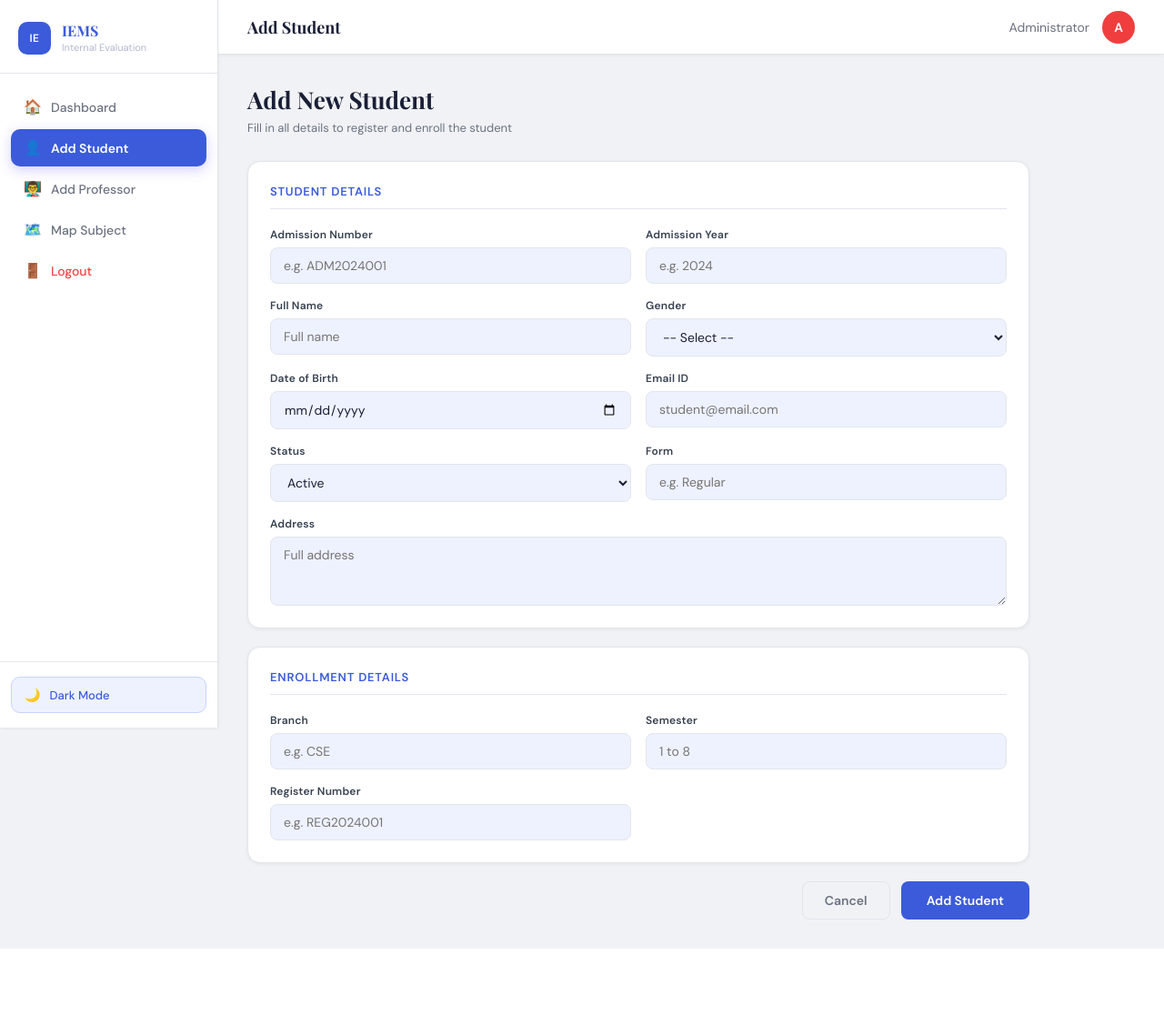
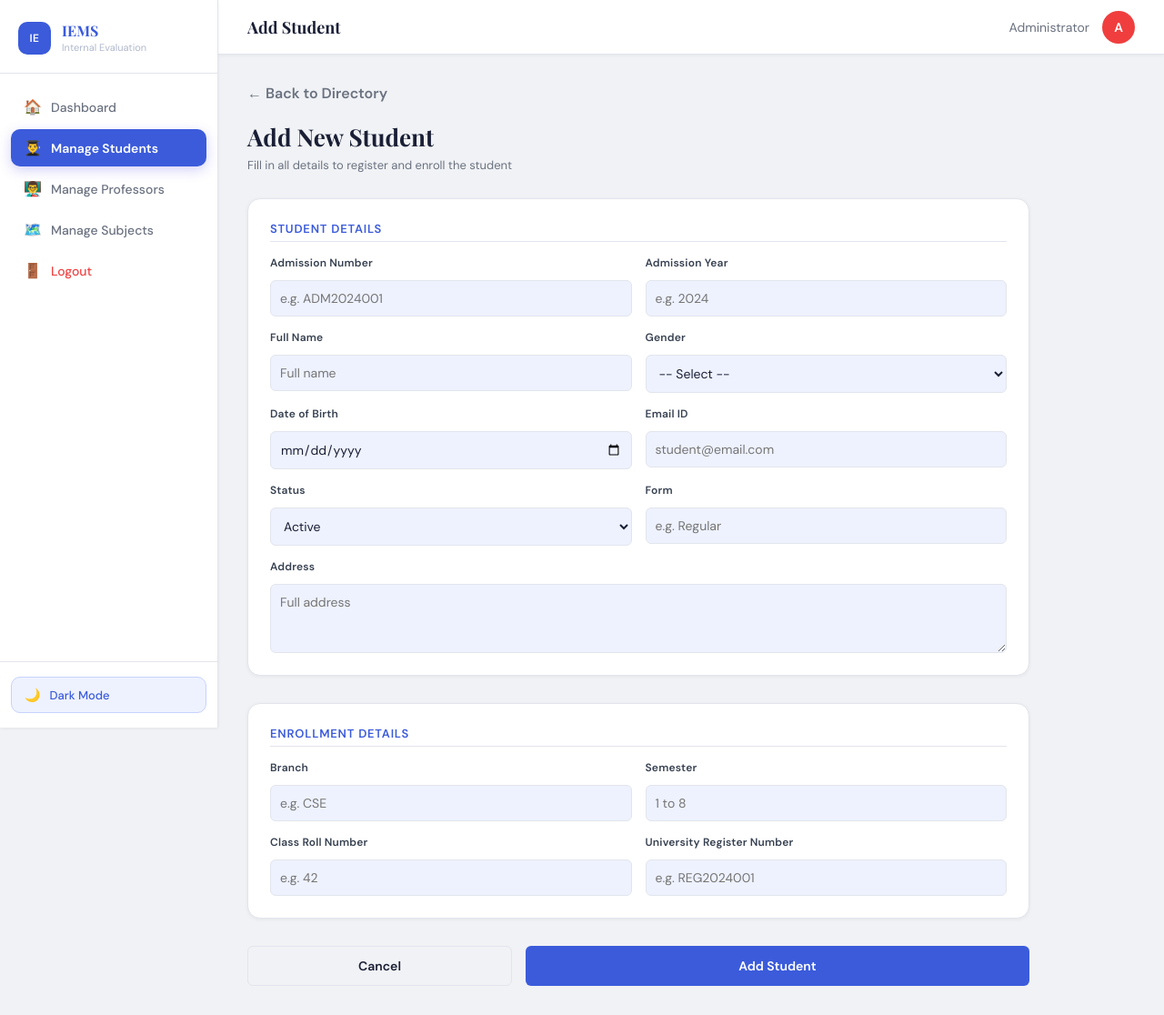
Before and after one commit to alanaj77/College-Internal-Evaluation-System, a Flask app: page /admin/add_student in a window 1280 px wide. Shown: the whole page at 91% size. Before the commit the page ends 1043 px from the top, so only its background shows below. Run offline with Flask 3, Linux system fonts and the light colour scheme; the visitor is signed in with stand-in values (Sample User, id 1).

```diff
--- a/app/templates/admin/add_student.html
+++ b/app/templates/admin/add_student.html
@@ -12,17 +12,17 @@
     <span class="nav-icon">🏠</span>
     <span>Dashboard</span>
 </a>
-<a href="/admin/add_student" class="nav-link active">
-    <span class="nav-icon">👤</span>
-    <span>Add Student</span>
+<a href="/admin/students" class="nav-link active">
+    <span class="nav-icon">👨‍🎓</span>
+    <span>Manage Students</span>
 </a>
-<a href="/admin/add_professor" class="nav-link">
+<a href="/admin/professors" class="nav-link">
     <span class="nav-icon">👨‍🏫</span>
-    <span>Add Professor</span>
+    <span>Manage Professors</span>
 </a>
-<a href="/admin/map_subject" class="nav-link">
+<a href="/admin/subjects" class="nav-link">
     <span class="nav-icon">🗺️</span>
-    <span>Map Subject</span>
+    <span>Manage Subjects</span>
 </a>
 <a href="/admin/logout" class="nav-link nav-link-danger">
     <span class="nav-icon">🚪</span>
@@ -33,46 +33,46 @@
 {% block content %}
 <div class="admin-form-wrapper">
 
+    <div style="margin-bottom: 20px;">
+        <a href="/admin/students" style="text-decoration: none; color: var(--text-secondary); font-weight: 600;">← Back to Directory</a>
+    </div>
+
     <div class="admin-form-header">
         <h1>Add New Student</h1>
         <p class="marks-subtitle">Fill in all details to register and enroll the student</p>
     </div>
 
     {% if error %}
-    <div class="form-alert form-alert-error">{{ error }}</div>
+    <div class="form-alert form-alert-error" style="background: #fee2e2; color: #991b1b; padding: 15px; border-radius: 8px; margin-bottom: 20px;">{{ error }}</div>
     {% endif %}
     {% if success %}
-    <div class="form-alert form-alert-success">{{ success }}</div>
+    <div class="form-alert form-alert-success" style="background: #d1fae5; color: #0ca678; padding: 15px; border-radius: 8px; margin-bottom: 20px;">{{ success }}</div>
     {% endif %}
 
-    <form method="POST" class="admin-form">
+    <form method="POST" action="/admin/add_student" class="admin-form">
 
-        <!-- SECTION 1: student_details -->
         <div class="form-section">
-            <div class="form-section-title">Student Details</div>
-            <div class="form-grid">
+            <div class="form-section-title" style="margin-bottom: 15px; font-weight: bold; border-bottom: 1px solid var(--border); padding-bottom: 5px;">Student Details</div>
+            <div class="form-grid" style="display: grid; grid-template-columns: 1fr 1fr; gap: 15px;">
 
                 <div class="form-group">
-                    <label>Admission Number</label>
-                    <input type="text" name="adm_no"
-                           placeholder="e.g. ADM2024001" required>
+                    <label style="display: block; margin-bottom: 5px; font-weight: 600;">Admission Number</label>
+                    <input type="text" name="adm_no" placeholder="e.g. ADM2024001" required style="width: 100%; padding: 10px; border-radius: 6px; border: 1px solid var(--border); box-sizing: border-box;">
                 </div>
 
                 <div class="form-group">
-                    <label>Admission Year</label>
-                    <input type="text" name="admission_year"
-                           placeholder="e.g. 2024" required>
+                    <label style="display: block; margin-bottom: 5px; font-weight: 600;">Admission Year</label>
+                    <input type="text" name="admission_year" placeholder="e.g. 2024" required style="width: 100%; padding: 10px; border-radius: 6px; border: 1px solid var(--border); box-sizing: border-box;">
                 </div>
 
                 <div class="form-group">
-                    <label>Full Name</label>
-                    <input type="text" name="name"
-                           placeholder="Full name" required>
+                    <label style="display: block; margin-bottom: 5px; font-weight: 600;">Full Name</label>
+                    <input type="text" name="name" placeholder="Full name" required style="width: 100%; padding: 10px; border-radius: 6px; border: 1px solid var(--border); box-sizing: border-box;">
                 </div>
 
                 <div class="form-group">
-                    <label>Gender</label>
-                    <select name="gender">
+                    <label style="display: block; margin-bottom: 5px; font-weight: 600;">Gender</label>
+                    <select name="gender" style="width: 100%; padding: 10px; border-radius: 6px; border: 1px solid var(--border); box-sizing: border-box;">
                         <option value="">-- Select --</option>
                         <option value="Male">Male</option>
                         <option value="Female">Female</option>
@@ -81,71 +81,66 @@
                 </div>
 
                 <div class="form-group">
-                    <label>Date of Birth</label>
-                    <input type="date" name="dob" required>
+                    <label style="display: block; margin-bottom: 5px; font-weight: 600;">Date of Birth</label>
+                    <input type="date" name="dob" style="width: 100%; padding: 10px; border-radius: 6px; border: 1px solid var(--border); box-sizing: border-box;">
                 </div>
 
                 <div class="form-group">
-                    <label>Email ID</label>
-                    <input type="email" name="email_id"
-                           placeholder="student@email.com">
+                    <label style="display: block; margin-bottom: 5px; font-weight: 600;">Email ID</label>
+                    <input type="email" name="email_id" placeholder="student@email.com" style="width: 100%; padding: 10px; border-radius: 6px; border: 1px solid var(--border); box-sizing: border-box;">
                 </div>
 
                 <div class="form-group">
-                    <label>Status</label>
-                    <select name="status">
+                    <label style="display: block; margin-bottom: 5px; font-weight: 600;">Status</label>
+                    <select name="status" style="width: 100%; padding: 10px; border-radius: 6px; border: 1px solid var(--border); box-sizing: border-box;">
                         <option value="Active">Active</option>
                         <option value="Inactive">Inactive</option>
                     </select>
                 </div>
 
                 <div class="form-group">
-                    <label>Form</label>
-                    <input type="text" name="form"
-                           placeholder="e.g. Regular">
+                    <label style="display: block; margin-bottom: 5px; font-weight: 600;">Form</label>
+                    <input type="text" name="form" placeholder="e.g. Regular" style="width: 100%; padding: 10px; border-radius: 6px; border: 1px solid var(--border); box-sizing: border-box;">
                 </div>
 
-                <div class="form-group form-group-full">
-                    <label>Address</label>
-                    <textarea name="address" rows="3"
-                              placeholder="Full address"></textarea>
+                <div class="form-group form-group-full" style="grid-column: 1 / -1;">
+                    <label style="display: block; margin-bottom: 5px; font-weight: 600;">Address</label>
+                    <textarea name="address" rows="3" placeholder="Full address" style="width: 100%; padding: 10px; border-radius: 6px; border: 1px solid var(--border); box-sizing: border-box;"></textarea>
                 </div>
 
             </div>
         </div>
 
-        <!-- SECTION 2: student_class -->
-        <div class="form-section">
-            <div class="form-section-title">Enrollment Details</div>
-            <div class="form-grid">
+        <div class="form-section" style="margin-top: 30px;">
+            <div class="form-section-title" style="margin-bottom: 15px; font-weight: bold; border-bottom: 1px solid var(--border); padding-bottom: 5px;">Enrollment Details</div>
+            <div class="form-grid" style="display: grid; grid-template-columns: 1fr 1fr; gap: 15px;">
 
                 <div class="form-group">
-                    <label>Branch</label>
-                    <input type="text" name="branch_id"
-                           placeholder="e.g. CSE" required>
+                    <label style="display: block; margin-bottom: 5px; font-weight: 600;">Branch</label>
+                    <input type="text" name="branch_id" placeholder="e.g. CSE" required style="width: 100%; padding: 10px; border-radius: 6px; border: 1px solid var(--border); box-sizing: border-box;">
                 </div>
 
                 <div class="form-group">
-                    <label>Semester</label>
-                    <input type="number" name="sem_number"
-                           min="1" max="8"
-                           placeholder="1 to 8" required>
+                    <label style="display: block; margin-bottom: 5px; font-weight: 600;">Semester</label>
+                    <input type="number" name="sem_number" min="1" max="8" placeholder="1 to 8" required style="width: 100%; padding: 10px; border-radius: 6px; border: 1px solid var(--border); box-sizing: border-box;">
                 </div>
 
-
+                <div class="form-group">
+                    <label style="display: block; margin-bottom: 5px; font-weight: 600;">Class Roll Number</label>
+                    <input type="number" name="roll_number" placeholder="e.g. 42" style="width: 100%; padding: 10px; border-radius: 6px; border: 1px solid var(--border); box-sizing: border-box;">
+                </div>
 
                 <div class="form-group">
-                    <label>Register Number</label>
-                    <input type="text" name="reg_number"
-                           placeholder="e.g. REG2024001">
+                    <label style="display: block; margin-bottom: 5px; font-weight: 600;">University Register Number</label>
+                    <input type="text" name="reg_number" placeholder="e.g. REG2024001" style="width: 100%; padding: 10px; border-radius: 6px; border: 1px solid var(--border); box-sizing: border-box;">
                 </div>
 
             </div>
         </div>
 
-        <div class="form-actions">
-            <a href="/admin/dashboard" class="btn-secondary">Cancel</a>
-            <button type="submit" class="btn-primary">Add Student</button>
+        <div class="form-actions" style="margin-top: 30px; display: flex; gap: 15px;">
+            <a href="/admin/students" class="btn-secondary" style="flex: 1; text-align: center; padding: 12px; border-radius: 6px; text-decoration: none; color: var(--text-primary); border: 1px solid var(--border); background: var(--bg-body);">Cancel</a>
+            <button type="submit" class="btn-primary" style="flex: 2; padding: 12px; border-radius: 6px; background: var(--primary-color, #3b5bdb); color: white; border: none; font-weight: bold; cursor: pointer;">Add Student</button>
         </div>
 
     </form>
```
